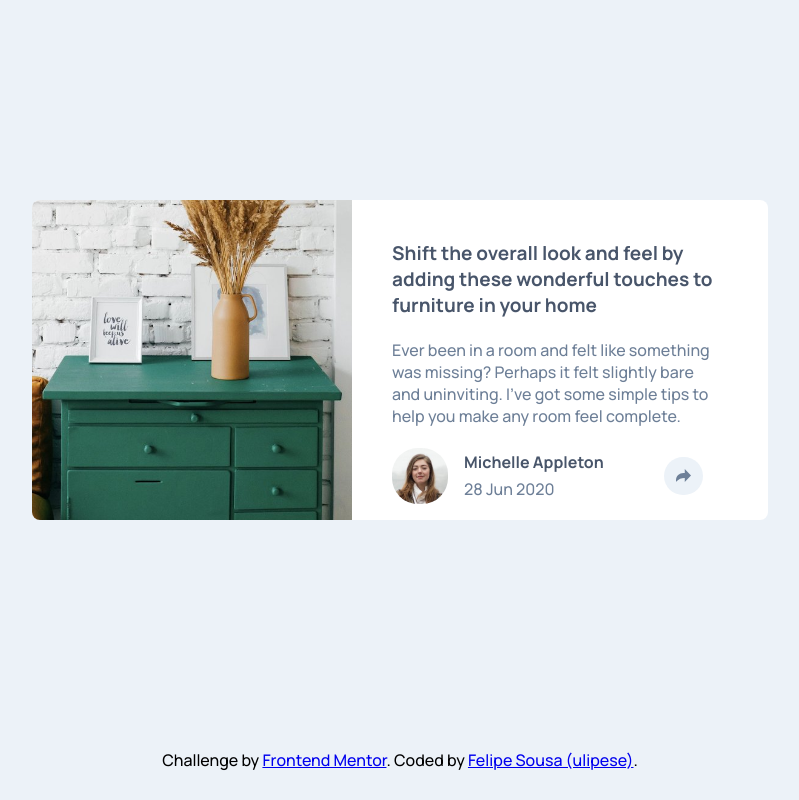
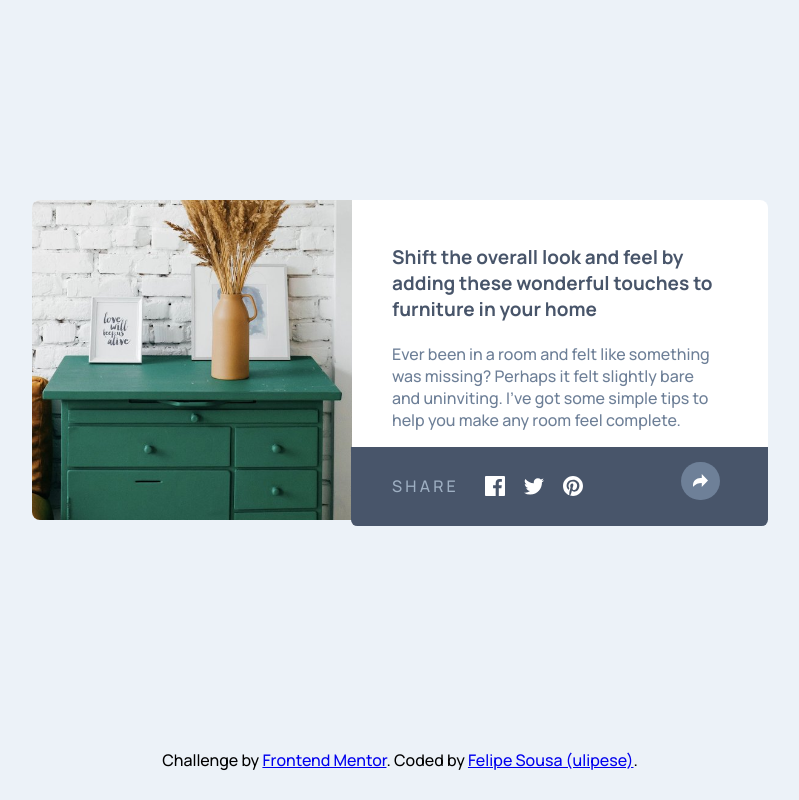
Before and after one commit to ulipese/article-preview-component, a plain HTML site: page index.html in a window 1280 px wide. Both pictures are taken after a click on the link 923 px from the left and 475 px from the top of the page. Shown: the whole page, without its empty margins (240-1039 px from the left). Drawn offline with Linux system fonts and the light colour scheme.

Commit message:
Share button / Share section done

```diff
--- a/assets/css/main.css
+++ b/assets/css/main.css
@@ -46,7 +46,7 @@ body{
   grid-template-rows: 15em;
   background-color: #fff;
   width: 25em;
-  height: 40em;
+  height: 36em;
   justify-self: center;
   align-self: center;
   border-radius: .5em;
@@ -87,9 +87,14 @@ body{
 .main-card__article {
   display: flex;
   align-items: center;
-  align-content: center;
-  padding-top: 1em;
-  margin-bottom: -.8em;
+  position: relative;
+  width: 100%;
+  margin-left: -11%;
+  padding-left: 11%;
+  padding-bottom: .2em;
+  border-radius: 0em 0em 6.4px 6.4px;
+  background-color: #fff;
+  transition: 300ms ease-in-out;
 }
 /*=== PROFILE ===*/
 .article__profile-photo {
@@ -104,7 +109,7 @@ body{
   flex-direction: column;
   justify-content: center;
   align-items: flex-start;
-  gap: .3em;
+
 }
 .profile-photo__name {
   margin-bottom: 0em;
@@ -123,6 +128,38 @@ body{
   padding-top: 10px;
   padding-bottom: 10px;
   border-radius: 26px;
+  align-self: flex-end;
+  margin-top: -4em;
+  margin-right: 3em;
+  position: relative;
+  transition: 300ms ease-in-out;
+}
+/*=== SHARE ACTIVE ARTICLE===*/
+.share-infos {
+  display: none;
+  align-items: center;
+  position: relative;
+  width: 100%;
+  margin-left: -11%;
+  padding-left: 11%;
+  padding-top: .8em;
+  padding-bottom: .8em;
+  border-radius: 0em 0em 6.4px 6.4px;
+  background-color: var(--very-dark-grayish-blue);
+  transition: 300ms ease-in-out;
+}
+.share-infos__title {
+  color: var(--grayish-blue);
+  font-weight: var(--main-font-weight);
+  margin-right: .8em;
+}
+.share-infos__infos {
+  display: flex;
+  width: 12.5em;
+  padding-left: 1em;
+  justify-content: flex-start;
+  align-items: center;
+  gap: 1.2em;
 }
 /*=== FOOTER ===*/
 .footer {
--- a/assets/js/index.js
+++ b/assets/js/index.js
@@ -0,0 +1,20 @@
+const shareButton = document.querySelector('.share-button');
+const imgShareButton = document.querySelector('.share-button img');
+const articleProfile = document.querySelector('.main-card__article');
+const articleShare = document.querySelector('.share-infos');
+
+shareButton.addEventListener('click', () => {
+  shareButton.classList.toggle('active');
+  if (shareButton.classList.contains('active')) {
+    shareButton.style.backgroundColor = '#6E8098';
+    imgShareButton.src = './assets/images/icon-share-active.svg';
+    articleProfile.style.display = 'none';
+    articleShare.style.display = 'flex';
+  }
+  else {
+    imgShareButton.src = './assets/images/icon-share.svg';
+    shareButton.style.backgroundColor = 'var(--light-grayish-blue)';
+    articleProfile.style.display = 'flex';
+    articleShare.style.display = 'none';
+  }
+});
--- a/index.html
+++ b/index.html
@@ -3,8 +3,8 @@
   <head>
     <meta charset="UTF-8" />
     <meta name="viewport" content="width=device-width, initial-scale=1.0" />
-     <meta name="author" content="ulipese (Felipe Sousa)">
-     <meta name="description" content="Studying and doing!">
+    <meta name="author" content="ulipese (Felipe Sousa)" />
+    <meta name="description" content="Studying and doing!" />
     <link
       rel="icon"
       type="image/png"
@@ -37,7 +37,7 @@
           felt slightly bare and uninviting. I’ve got some simple tips to help
           you make any room feel complete.
         </p>
-        <!--=== SHARE SECTION ===-->
+        <!--=== PROFILE / SHARE ARTICLE ===-->
         <article class="main-card__article">
           <img
             src="./assets/images/avatar-michelle.jpg"
@@ -48,13 +48,31 @@
             <p class="profile-photo__name">Michelle Appleton</p>
             <p class="profile-photo__date">28 Jun 2020</p>
           </div>
-          <a href="#" class="share-button share-button_disabled"
-            ><img src="./assets/images/icon-share.svg" alt="Share Button"
-          /></a>
-          <article class="share-infos active"> <!--PARTE DE TROCA DE CONTATOS-->
-
-          </article>
         </article>
+        <!--=== SHARE ACTIVE ARTICLE ===-->
+        <article class="share-infos">
+          <p class="share-infos__title">S H A R E</p>
+          <div class="share-infos__infos">
+            <img
+              src="./assets/images/icon-facebook.svg"
+              alt="Facebook Icon"
+              class="share-infos__facebook-icon"
+            />
+            <img
+              src="./assets/images/icon-twitter.svg"
+              alt="Twitter Icon"
+              class="share-infos__twitter-icon"
+            />
+            <img
+              src="./assets/images/icon-pinterest.svg"
+              alt="Pinterest Icon"
+              class="share-infos__pinterest-icon"
+            />
+          </div>
+        </article>
+        <a href="#" class="share-button"
+          ><img src="./assets/images/icon-share.svg" alt="Share Button"
+        /></a>
       </section>
     </main>
     <!--=== FOOTER ===-->
@@ -72,5 +90,6 @@
         >.
       </p>
     </footer>
+    <script src="./assets/js/index.js"></script>
   </body>
 </html>
```
Also changed, not shown: assets/images/icon-share-active.svg (added).
